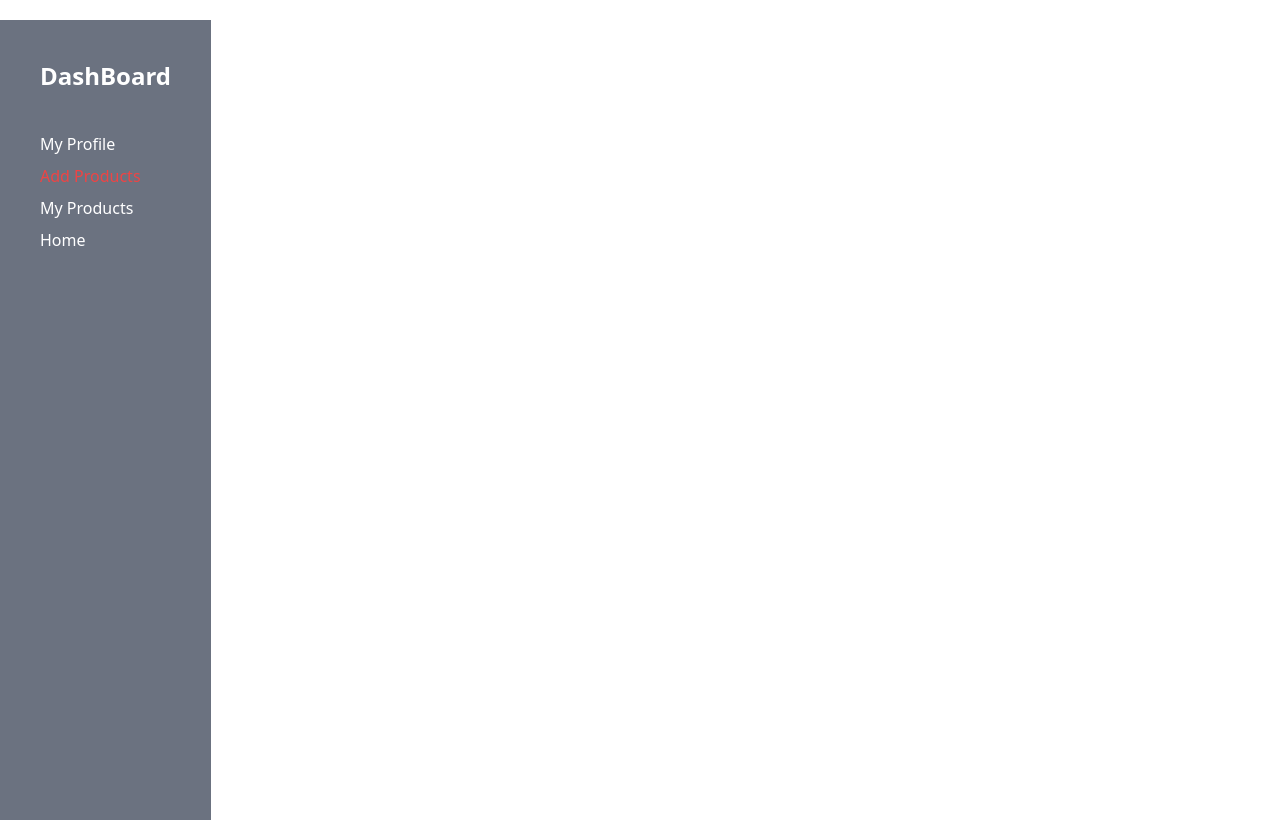
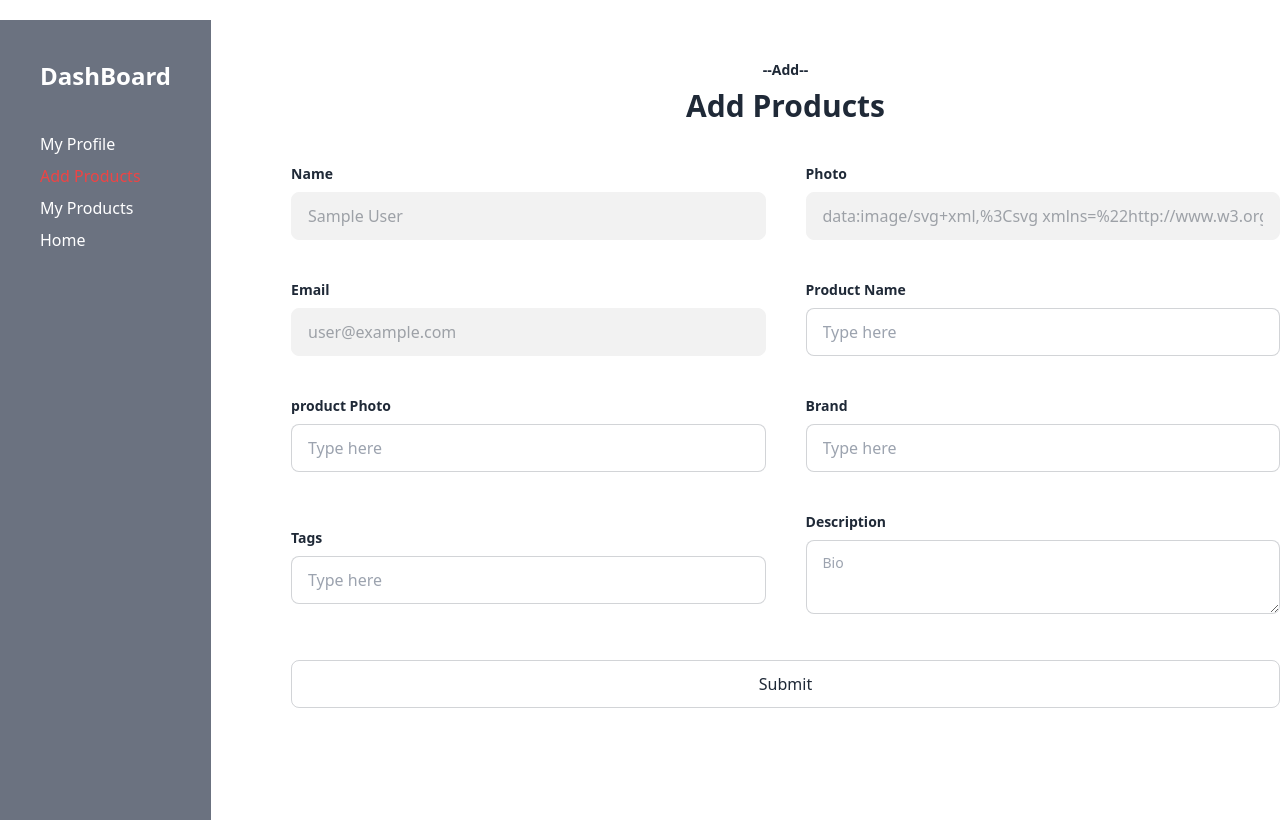
Before and after one commit to tanjilahamed99/NexTech-client-site, a React (Vite) app: page /dashboard/addProducts in a window 1280 px wide. Built offline with nearby package versions, Linux system fonts and the light colour scheme; no server answers; sample sign-in values are in the browser's storage.

Commit message:
add products functionality added

```diff
--- a/src/Hooks/useUsers/useUsers.jsx
+++ b/src/Hooks/useUsers/useUsers.jsx
@@ -13,7 +13,7 @@ const useUsers = () => {
             return res.data
         }
     })
-    return [profile]
+    return [profile,refetch]
 };
 
 export default useUsers;
--- a/src/Pages/Dashboard/AddProducts/AddProducts.jsx
+++ b/src/Pages/Dashboard/AddProducts/AddProducts.jsx
@@ -1,9 +1,84 @@
+import { useForm } from "react-hook-form";
+import SectionTittle from "../../../Shared/SectionTittle/SectionTittle";
+import UseAuth from "../../../Hooks/useAuth/UseAuth";
+import UseAxiosPublic from "../../../Hooks/AxiosPublic/UseAxiosPublic";
+import Swal from "sweetalert2";
 
 
 const AddProducts = () => {
+    const { user } = UseAuth()
+    const axiosPublic = UseAxiosPublic()
+    const newDate = new Date()
+    const { register, handleSubmit } = useForm()
+    const onSubmit = (data) => {
+
+        const addProductsData = {
+            userName: user.displayName,
+            userPhoto: user.photoURL,
+            userEmail: user.email,
+            name: data.productName,
+            desc: data.desc,
+            tags: [data.tags],
+            brand: data.brand,
+            image: data.productPhoto,
+            upload_date: newDate,
+            status: 'pending',
+            upvote: 0
+        }
+        axiosPublic.post('/featured', addProductsData)
+            .then(res => {
+                if (res.data) {
+                    Swal.fire({
+                        title: "successful added a products",
+                        text: "Your file has been deleted.",
+                        icon: "success"
+                    });
+                }
+            })
+
+    }
+
+
     return (
-        <div>
-
+        <div className="w-full">
+            <div className="my-10">
+                <SectionTittle tittle={'Add Products'} subTittle={'Add'}></SectionTittle>
+                <form onSubmit={handleSubmit(onSubmit)} className="grid my-10 w-full grid-cols-2 items-center justify-center mx-auto gap-10">
+                    <div className="w-full mx-auto">
+                        <h2 className="font-bold text-sm mb-2">Name</h2>
+                        <input {...register("name")} type="text" placeholder="Type here" className="input input-bordered w-full" value={user.displayName} disabled />
+                    </div>
+                    <div className="w-full mx-auto">
+                        <h2 className="font-bold text-sm mb-2">Photo</h2>
+                        <input {...register("photo")} type="text" placeholder="Type here" className="input input-bordered w-full" value={user.photoURL} disabled />
+                    </div>
+                    <div className="w-full mx-auto">
+                        <h2 className="font-bold text-sm mb-2">Email</h2>
+                        <input {...register("email")} type="text" placeholder="Type here" className="input input-bordered w-full" disabled value={user.email} />
+                    </div>
+                    <div className="w-full mx-auto">
+                        <h2 className="font-bold text-sm mb-2">Product Name</h2>
+                        <input {...register("productName")} type="text" placeholder="Type here" className="input input-bordered w-full" />
+                    </div>
+                    <div className="w-full mx-auto">
+                        <h2 className="font-bold text-sm mb-2">product Photo</h2>
+                        <input {...register("productPhoto")} type="text" placeholder="Type here" className="input input-bordered w-full" required/>
+                    </div>
+                    <div className="w-full mx-auto">
+                        <h2 className="font-bold text-sm mb-2">Brand</h2>
+                        <input {...register("brand")} type="text" placeholder="Type here" className="input input-bordered w-full" required/>
+                    </div>
+                    <div className="w-full mx-auto">
+                        <h2 className="font-bold text-sm mb-2">Tags</h2>
+                        <input {...register("tags")} type="text" placeholder="Type here" className="input input-bordered w-full" required/>
+                    </div>
+                    <div className="w-full mx-auto">
+                        <h2 className="font-bold text-sm mb-2">Description</h2>
+                        <textarea {...register("desc")} className="textarea textarea-bordered w-full" placeholder="Bio" required></textarea>
+                    </div>
+                    <input type="submit" value={'Submit'} placeholder="Type here" className="input col-span-2 btn-outline input-bordered w-full mx-auto" />
+                </form>
+            </div>
         </div>
     );
 };
--- a/src/Pages/Dashboard/payment/ChackOutForm.jsx
+++ b/src/Pages/Dashboard/payment/ChackOutForm.jsx
@@ -13,7 +13,7 @@ const CheckOutForm = () => {
     const [clientSecret, setClientSecret] = useState('')
     const navigate = useNavigate()
     const { user } = UseAuth()
-    const [,refetch] = useUsers()
+    const [, refetch] = useUsers()
 
     useEffect(() => {
         axiosPublic.post('/create-payment-intent', { price: 40 })
@@ -74,8 +74,8 @@ const CheckOutForm = () => {
                                 showConfirmButton: false,
                                 timer: 1500
                             })
+                            navigate('/dashboard/myProfile')
                             refetch()
-                            navigate('/dashboard/myProfile')
                         }
                     })
             }
```
